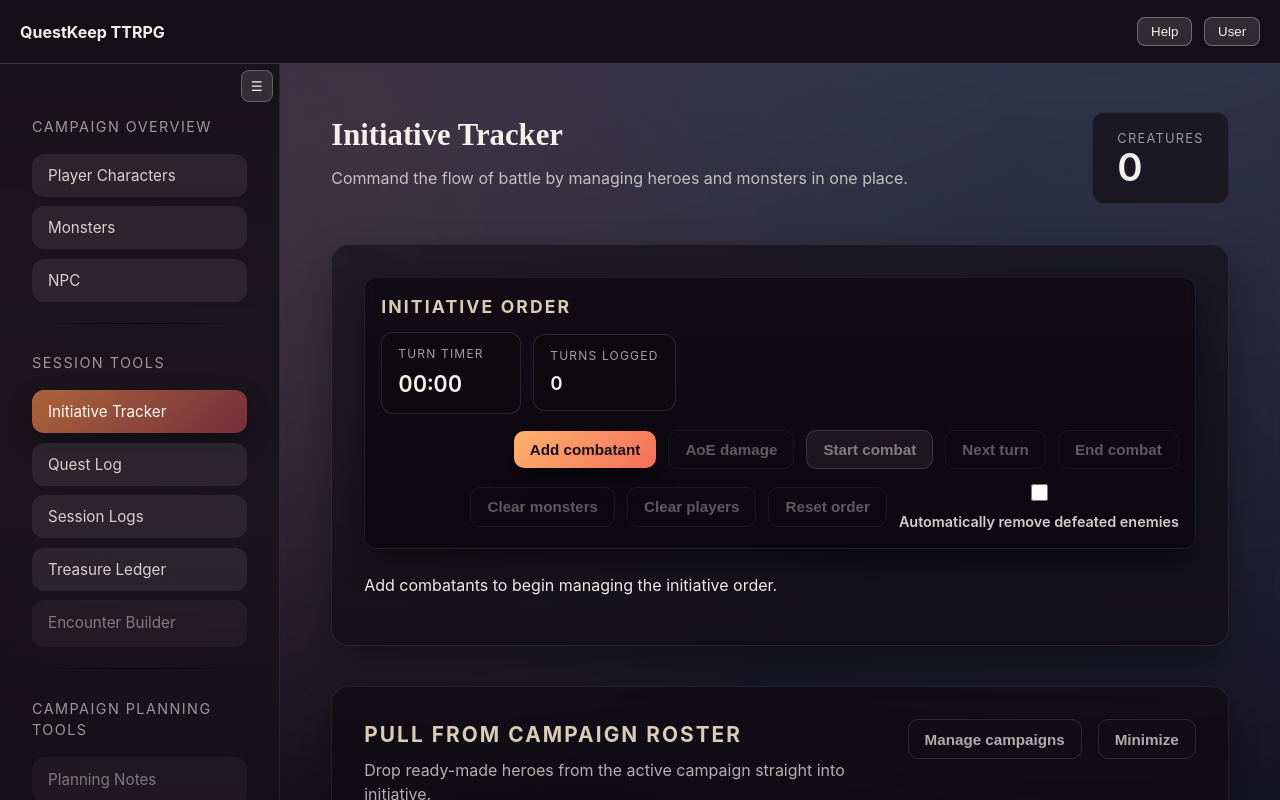
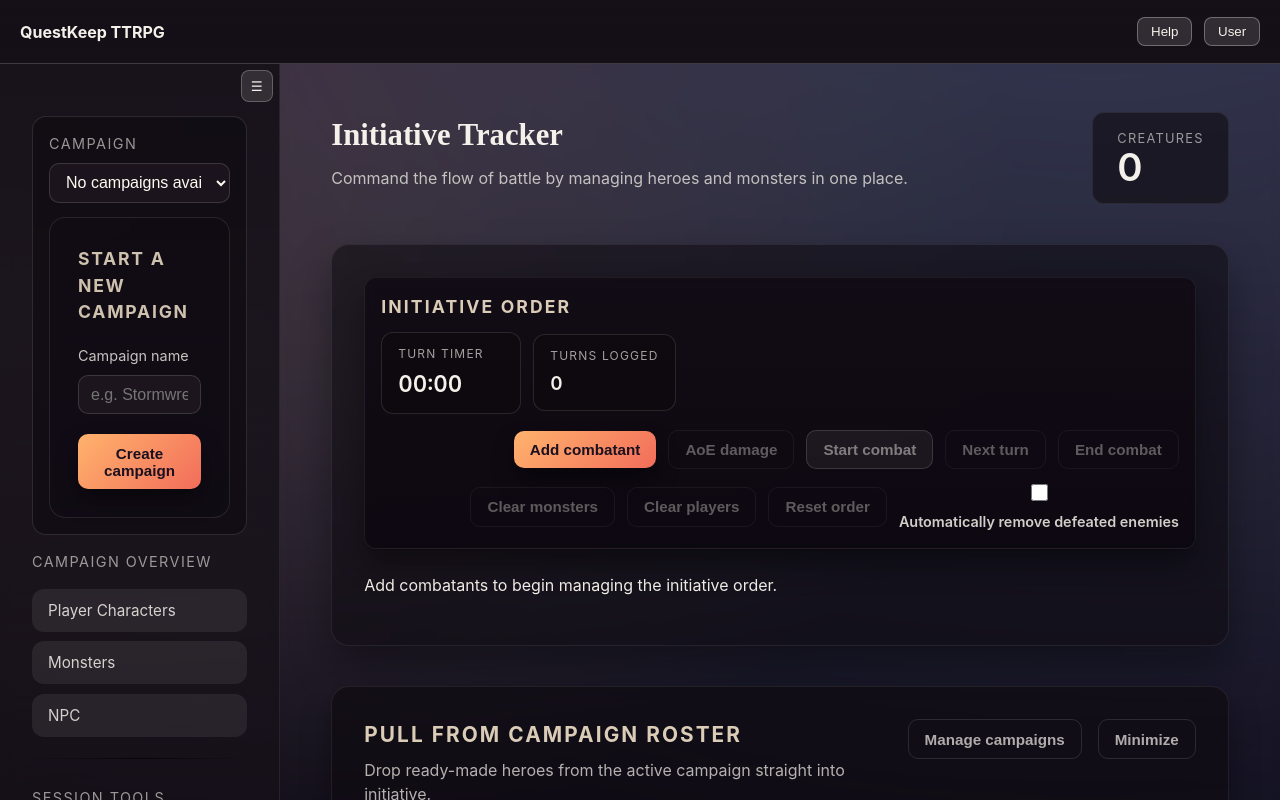
Before and after one commit to FireHeartA/DND, a React (Vite) app in the folder apps/dnd-initiative-tracker/: page / in a window 1280 px wide. Shown: the top 800 px of the page. Built offline with nearby package versions, Linux system fonts and the light colour scheme.

Commit message:
Add campaign switcher and create form to sidebar

```diff
--- a/apps/dnd-initiative-tracker/src/App.css
+++ b/apps/dnd-initiative-tracker/src/App.css
@@ -149,6 +149,27 @@
   display: flex;
   flex-direction: column;
   gap: 1rem;
+}
+
+
+.sidebar__campaign-controls {
+  display: flex;
+  flex-direction: column;
+  gap: 0.9rem;
+  padding: 1rem;
+  border-radius: 14px;
+  border: 1px solid rgba(244, 241, 234, 0.12);
+  background: rgba(14, 10, 16, 0.55);
+}
+
+.sidebar__campaign-controls label {
+  display: flex;
+  flex-direction: column;
+  gap: 0.5rem;
+}
+
+.sidebar__campaign-controls select {
+  width: 100%;
 }
 
 .sidebar__section {
--- a/apps/dnd-initiative-tracker/src/components/layout/Sidebar.tsx
+++ b/apps/dnd-initiative-tracker/src/components/layout/Sidebar.tsx
@@ -67,7 +67,7 @@ export const Sidebar: React.FC<SidebarProps> = ({
     {!isMinimized && (
       <>
     <nav className="sidebar__nav">
-      {/* <div className="sidebar__campaign-controls">
+      <div className="sidebar__campaign-controls">
         <label>
           <span className="sidebar__section">Campaign</span>
           <select
@@ -94,7 +94,7 @@ export const Sidebar: React.FC<SidebarProps> = ({
           {campaignFormError && <p className="form-error">{campaignFormError}</p>}
           <button type="submit" className="primary-button">Create campaign</button>
         </form>
-      // </div> */}
+      </div>
       <span className="sidebar__section">Campaign Overview</span>
       <ul>
         <li>
```
